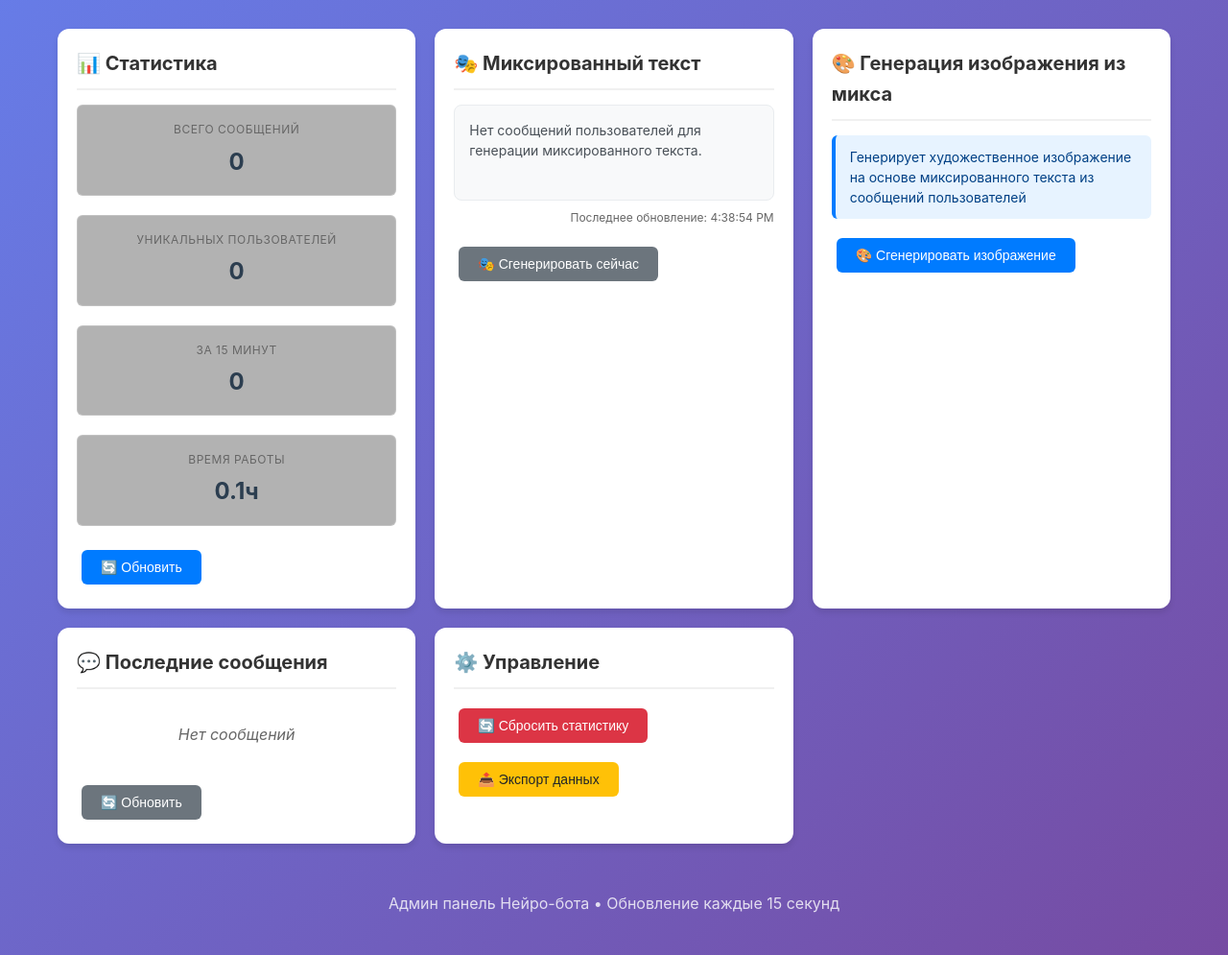
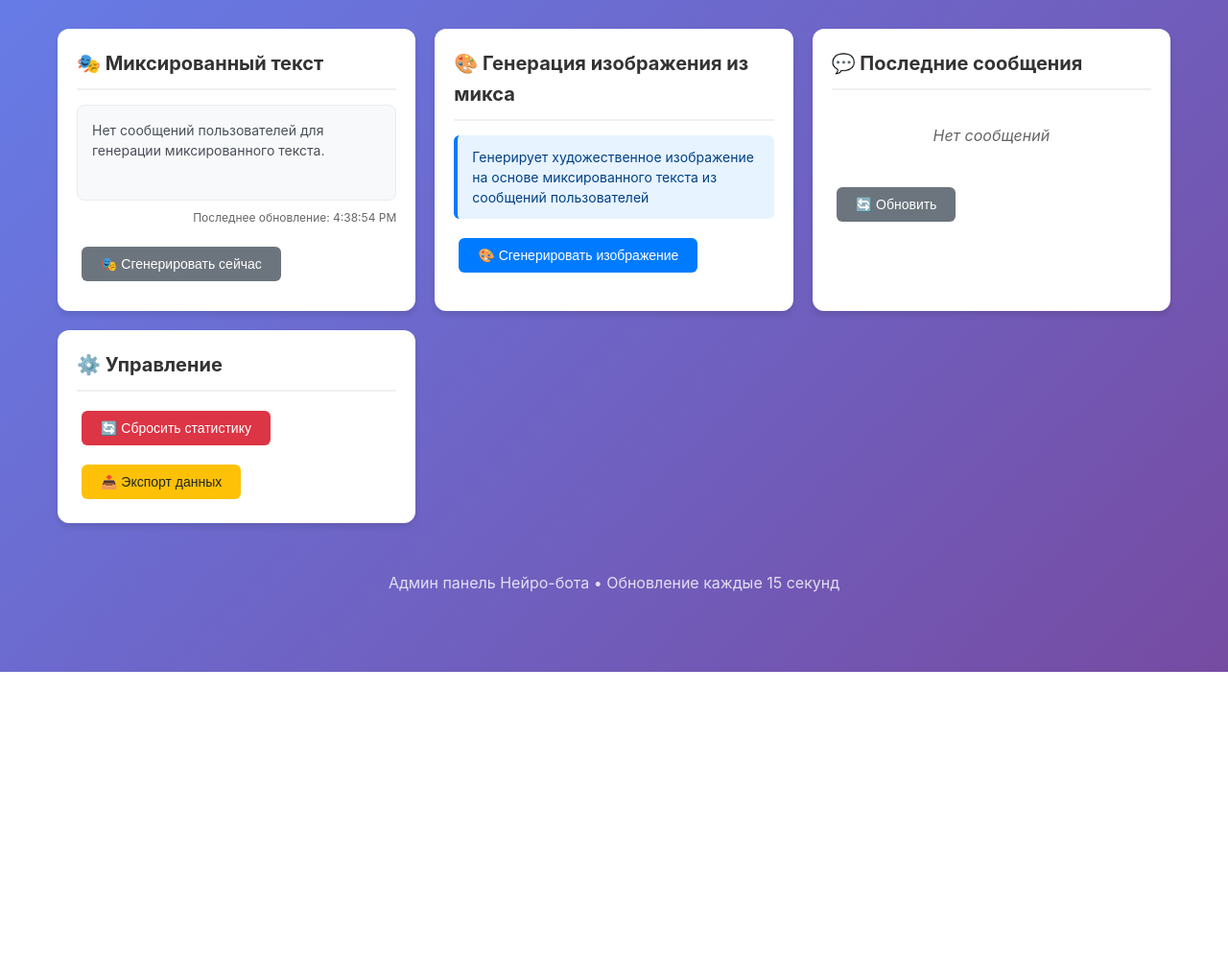
Before and after one commit to RockInMyHead/neyro_bot, a Flask app: page /admin in a window 1280 px wide. Shown: the part 100-1095 px from the top of the page at 96% size. After the commit the page ends 800 px from the top, so only its background shows below. Run offline with Flask 2, Linux system fonts and the light colour scheme; data that the repository does not hold is empty; parts of the project's set-up code (start-up, migrations or seed data) failed here and were passed over; some libraries are stand-ins or nearby versions.

Commit message:
feat: remove statistics section from admin panel
- Remove statistics card from admin panel HTML
- Delete statistics-related JavaScript functions:
  - refreshStats()
  - updateStatsDisplay()
- Remove statistics calls from loadInitialData() and startAutoUpdate()
- Remove statistics refresh from resetStats()
- Clean up admin panel interface for concert use

```diff
--- a/static/admin_app/admin_mini_app.js
+++ b/static/admin_app/admin_mini_app.js
@@ -34,7 +34,6 @@ document.addEventListener('DOMContentLoaded', function() {
 // Загрузка начальных данных
 async function loadInitialData() {
     try {
-        await refreshStats();
         await refreshMessages();
         await generateMixedText();
     } catch (error) {
@@ -45,7 +44,6 @@ async function loadInitialData() {
 function startAutoUpdate() {
     updateInterval = setInterval(async () => {
         try {
-            await refreshStats();
             await refreshMessages();
             await generateMixedText();
         } catch (error) {
@@ -65,35 +63,6 @@ function stopAutoUpdate() {
     }
 }
 
-// Обновление статистики
-async function refreshStats() {
-    try {
-        const response = await fetch('/api/admin/stats');
-        if (!response.ok) {
-            throw new Error(`HTTP error! status: ${response.status}`);
-        }
-
-        const data = await response.json();
-
-        if (data.success) {
-            updateStatsDisplay(data.stats);
-        } else {
-            throw new Error(data.error || 'Ошибка получения статистики');
-        }
-
-    } catch (error) {
-        console.error('Ошибка обновления статистики:', error);
-        showNotification('Ошибка загрузки статистики', 'error');
-    }
-}
-
-// Обновление отображения статистики
-function updateStatsDisplay(stats) {
-    document.getElementById('total-messages').textContent = stats.total_messages || 0;
-    document.getElementById('unique-users').textContent = stats.unique_users_count || 0;
-    document.getElementById('recent-messages').textContent = stats.recent_messages_count || 0;
-    document.getElementById('uptime').textContent = `${(stats.uptime_hours || 0).toFixed(1)}ч`;
-}
 
 // Обновление сообщений
 async function refreshMessages() {
@@ -189,7 +158,6 @@ async function resetStats() {
 
         if (data.success) {
             showNotification('Статистика сброшена', 'success');
-            await refreshStats();
             await refreshMessages();
         } else {
             throw new Error(data.error || 'Ошибка сброса статистики');
@@ -402,7 +370,6 @@ function formatFileSize(bytes) {
 
 
 
-window.refreshStats = refreshStats;
 window.refreshMessages = refreshMessages;
 window.generateMixedText = generateMixedText;
 window.resetStats = resetStats;
--- a/templates/admin_mini_app.html
+++ b/templates/admin_mini_app.html
@@ -19,29 +19,6 @@
 
         <!-- Основной контент -->
         <main class="main-content">
-            <!-- Статистика -->
-            <div class="card">
-                <h2>📊 Статистика</h2>
-                <div class="stats-grid">
-                    <div class="stat-item">
-                        <div class="stat-label">Всего сообщений</div>
-                        <div class="stat-value" id="total-messages">0</div>
-                    </div>
-                    <div class="stat-item">
-                        <div class="stat-label">Уникальных пользователей</div>
-                        <div class="stat-value" id="unique-users">0</div>
-                    </div>
-                    <div class="stat-item">
-                        <div class="stat-label">За 15 минут</div>
-                        <div class="stat-value" id="recent-messages">0</div>
-                    </div>
-                    <div class="stat-item">
-                        <div class="stat-label">Время работы</div>
-                        <div class="stat-value" id="uptime">0ч</div>
-                    </div>
-                </div>
-                <button class="btn btn-primary" onclick="refreshStats()">🔄 Обновить</button>
-            </div>
 
             <!-- Миксированный текст -->
             <div class="card">
```
